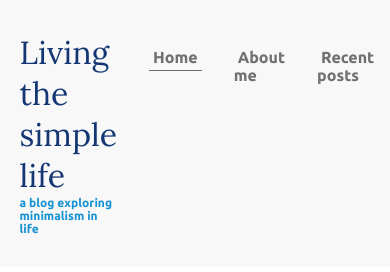
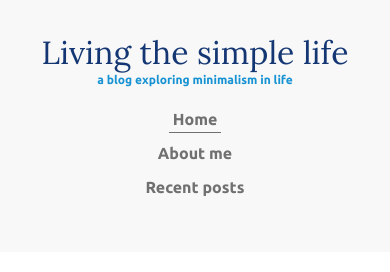
Before and after one commit to jstonedev/simple-life-website, a plain HTML site: page index.html in a window 390 px wide. Drawn offline with Linux system fonts and the light colour scheme.

Commit message:
add media queries

```diff
--- a/css/style.css
+++ b/css/style.css
@@ -47,6 +47,16 @@ header {
 	padding: 2em 0;
 }
 
+@media (max-width: 715px) {
+	.container-nav {
+		flex-direction: column;
+	}
+
+	header {
+		text-align: center;
+	}
+}
+
 /* Navigation  */
 
 nav ul {
@@ -75,3 +85,13 @@ nav a:focus {
 .current {
 	border-bottom: 1px solid #707070;
 }
+
+@media (max-width: 715px) {
+	nav ul {
+		flex-direction: column;
+	}
+
+	nav li {
+		margin: 0.5em 0;
+	}
+}
```
